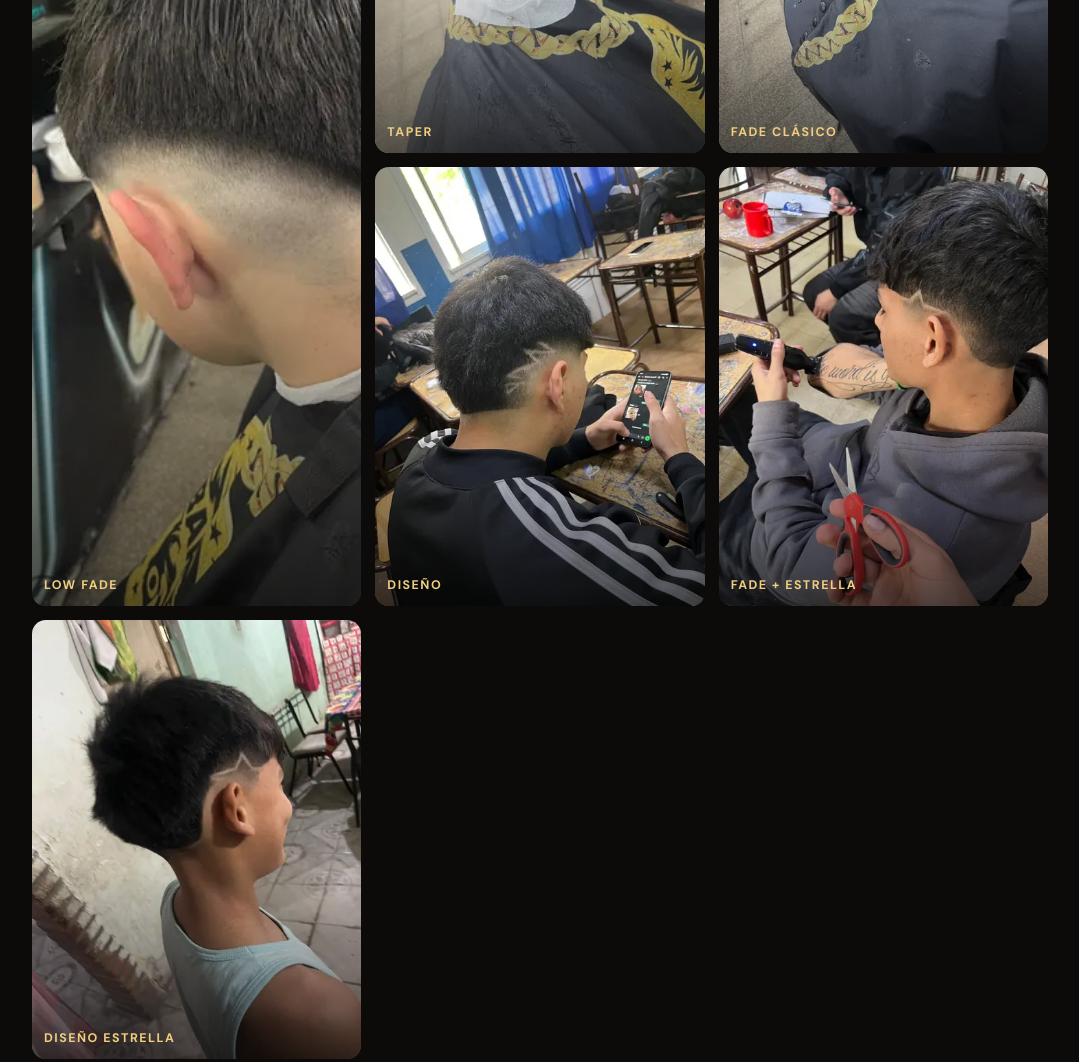
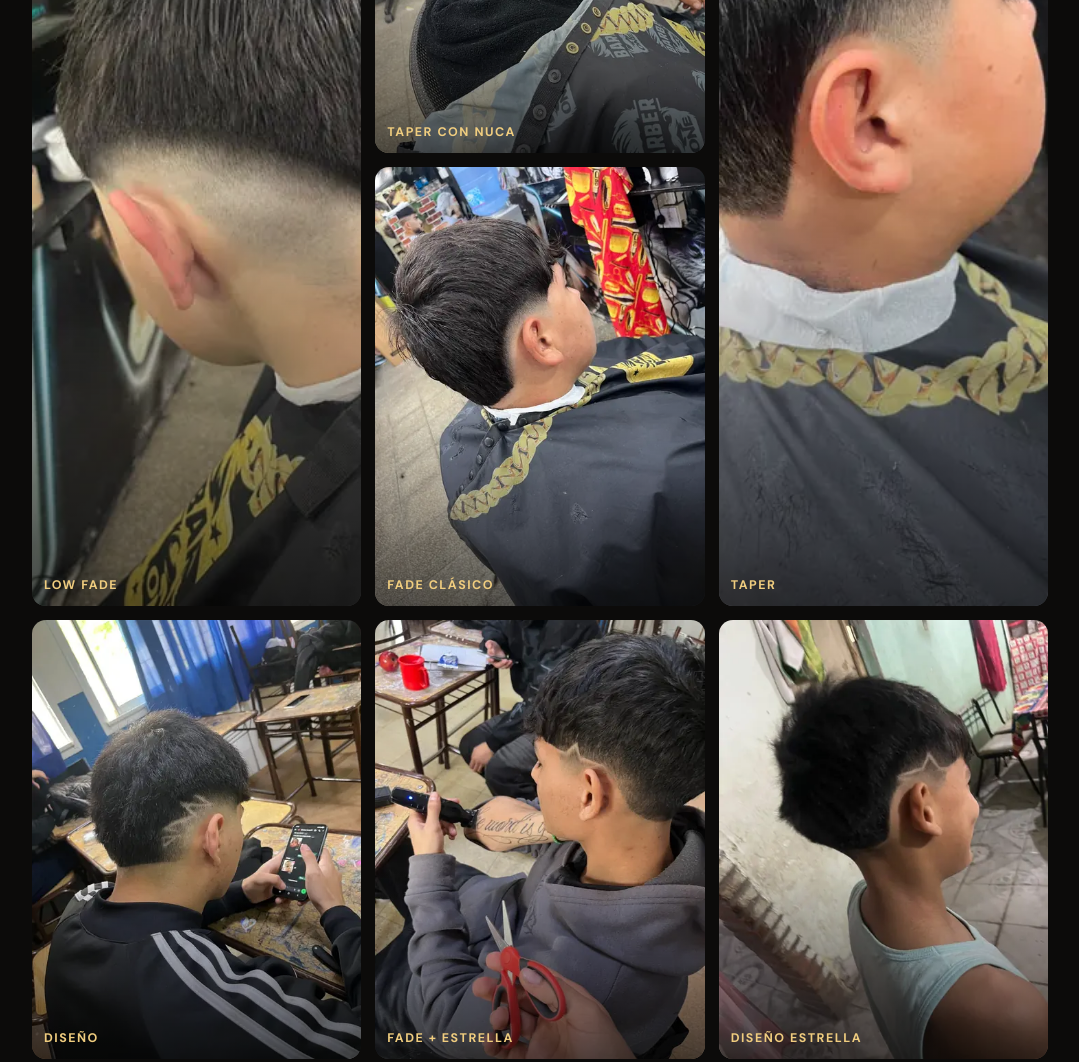
Before and after one commit to joaco3834/CABU-BARBER, a plain HTML site: page index.html in a window 1280 px wide. Shown: the part 1940-3002 px from the top of the page, without its empty margins (100-1179 px from the left). Drawn offline with nearby package versions, Linux system fonts and the light colour scheme.

Commit message:
Agrego foto nueva a la galería y acomodo la grilla para 7 fotos
Co-Authored-By: Claude Opus 5.5 <noreply@anthropic.com>
Claude-Session: https://claude.ai/code/session_01LNhxdsM7QzFqia2Wayk6Um

```diff
--- a/index.html
+++ b/index.html
@@ -102,6 +102,7 @@ section{padding:84px 0;position:relative}
 
 /* Galería */
 .gallery{display:grid;grid-template-columns:repeat(2,1fr);gap:10px;margin-top:34px}
+.gallery .shot:first-child{grid-column:span 2;aspect-ratio:4/5}
 .shot{position:relative;border-radius:14px;overflow:hidden;background:var(--card);aspect-ratio:3/4;border:0;padding:0;cursor:zoom-in}
 .shot img{width:100%;height:100%;object-fit:cover;transition:transform .6s cubic-bezier(.2,.7,.2,1),filter .4s}
 .shot::after{content:"";position:absolute;inset:0;background:linear-gradient(180deg,transparent 55%,rgba(0,0,0,.65));pointer-events:none}
@@ -176,7 +177,8 @@ footer li svg{width:20px;height:20px;color:var(--gold);flex:none}
   .strip li+li{border-top:0;border-left:1px solid var(--line);padding-left:22px}
   .services{grid-template-columns:1fr 1fr}
   .gallery{grid-template-columns:repeat(3,1fr);gap:14px}
-  .gallery .shot:first-child{grid-row:span 2;aspect-ratio:auto}
+  .gallery .shot:first-child{grid-column:auto;aspect-ratio:auto}
+  .gallery .shot:first-child,.gallery .shot:nth-child(3){grid-row:span 2;aspect-ratio:auto}
   .form{padding:32px}
   .two{grid-template-columns:1fr 1fr}
   .foot-grid{grid-template-columns:1.4fr 1fr 1fr}
@@ -267,12 +269,13 @@ footer li svg{width:20px;height:20px;color:var(--gold);flex:none}
       <h2 class="reveal">Cortes de <span class="gold">la casa</span></h2>
       <p class="lead reveal">Algunos de los cortes que salieron de la silla. Tocá una foto para verla grande.</p>
       <div class="gallery" id="gallery">
-        <button class="shot" type="button" data-i="0"><img src="img/corte-1-chica.webp" srcset="img/corte-1-chica.webp 480w, img/corte-1.webp 900w" sizes="(min-width:720px) 34vw, 50vw" width="480" height="640" loading="lazy" decoding="async" alt="Degradado bajo con volumen texturizado arriba"><span>Low fade</span></button>
-        <button class="shot" type="button" data-i="1"><img src="img/corte-2-chica.webp" srcset="img/corte-2-chica.webp 480w, img/corte-2.webp 900w" sizes="(min-width:720px) 34vw, 50vw" width="480" height="640" loading="lazy" decoding="async" alt="Taper fade con flequillo texturizado, vista de costado"><span>Taper</span></button>
-        <button class="shot" type="button" data-i="2"><img src="img/corte-3-chica.webp" srcset="img/corte-3-chica.webp 480w, img/corte-3.webp 900w" sizes="(min-width:720px) 34vw, 50vw" width="480" height="640" loading="lazy" decoding="async" alt="Degradado con el pelo de arriba peinado hacia atrás"><span>Fade clásico</span></button>
-        <button class="shot" type="button" data-i="3"><img src="img/corte-4-chica.webp" srcset="img/corte-4-chica.webp 480w, img/corte-4.webp 900w" sizes="(min-width:720px) 34vw, 50vw" width="480" height="640" loading="lazy" decoding="async" alt="Degradado con diseño de líneas a navaja en el costado"><span>Diseño</span></button>
-        <button class="shot" type="button" data-i="4"><img src="img/corte-5-chica.webp" srcset="img/corte-5-chica.webp 480w, img/corte-5.webp 900w" sizes="(min-width:720px) 34vw, 50vw" width="480" height="640" loading="lazy" decoding="async" alt="Taper fade con diseño de estrella en el costado"><span>Fade + estrella</span></button>
-        <button class="shot" type="button" data-i="5"><img src="img/corte-6-chica.webp" srcset="img/corte-6-chica.webp 480w, img/corte-6.webp 900w" sizes="(min-width:720px) 34vw, 50vw" width="480" height="640" loading="lazy" decoding="async" alt="Corte con volumen arriba y diseño de estrella sobre la oreja"><span>Diseño estrella</span></button>
+        <button class="shot" type="button"><img src="img/corte-1-chica.webp" srcset="img/corte-1-chica.webp 480w, img/corte-1.webp 900w" sizes="(min-width:720px) 34vw, 100vw" width="480" height="640" loading="lazy" decoding="async" alt="Degradado bajo con volumen texturizado arriba"><span>Low fade</span></button>
+        <button class="shot" type="button"><img src="img/corte-7-chica.webp" srcset="img/corte-7-chica.webp 480w, img/corte-7.webp 900w" sizes="(min-width:720px) 34vw, 50vw" width="480" height="640" loading="lazy" decoding="async" alt="Taper fade con la nuca larga y textura arriba"><span>Taper con nuca</span></button>
+        <button class="shot" type="button"><img src="img/corte-2-chica.webp" srcset="img/corte-2-chica.webp 480w, img/corte-2.webp 900w" sizes="(min-width:720px) 34vw, 50vw" width="480" height="640" loading="lazy" decoding="async" alt="Taper fade con flequillo texturizado, vista de costado"><span>Taper</span></button>
+        <button class="shot" type="button"><img src="img/corte-3-chica.webp" srcset="img/corte-3-chica.webp 480w, img/corte-3.webp 900w" sizes="(min-width:720px) 34vw, 50vw" width="480" height="640" loading="lazy" decoding="async" alt="Degradado con el pelo de arriba peinado hacia atrás"><span>Fade clásico</span></button>
+        <button class="shot" type="button"><img src="img/corte-4-chica.webp" srcset="img/corte-4-chica.webp 480w, img/corte-4.webp 900w" sizes="(min-width:720px) 34vw, 50vw" width="480" height="640" loading="lazy" decoding="async" alt="Degradado con diseño de líneas a navaja en el costado"><span>Diseño</span></button>
+        <button class="shot" type="button"><img src="img/corte-5-chica.webp" srcset="img/corte-5-chica.webp 480w, img/corte-5.webp 900w" sizes="(min-width:720px) 34vw, 50vw" width="480" height="640" loading="lazy" decoding="async" alt="Taper fade con diseño de estrella en el costado"><span>Fade + estrella</span></button>
+        <button class="shot" type="button"><img src="img/corte-6-chica.webp" srcset="img/corte-6-chica.webp 480w, img/corte-6.webp 900w" sizes="(min-width:720px) 34vw, 50vw" width="480" height="640" loading="lazy" decoding="async" alt="Corte con volumen arriba y diseño de estrella sobre la oreja"><span>Diseño estrella</span></button>
       </div>
       <div class="gallery-cta reveal">
         <a class="btn btn-ghost" href="https://www.instagram.com/uriel_barber01" target="_blank" rel="noopener">
@@ -478,7 +481,7 @@ document.addEventListener('DOMContentLoaded', function () {
   function show(i) {
     current = (i + shots.length) % shots.length;
     var img = shots[current].querySelector('img');
-    lbImg.src = 'img/corte-' + (current + 1) + '.webp';
+    lbImg.src = img.getAttribute('srcset').split(',').pop().trim().split(' ')[0];
     lbImg.alt = img.alt;
   }
   function openLb(i) {
```
Also changed, not shown: img/corte-7-chica.webp (added), img/corte-7.webp (added).
